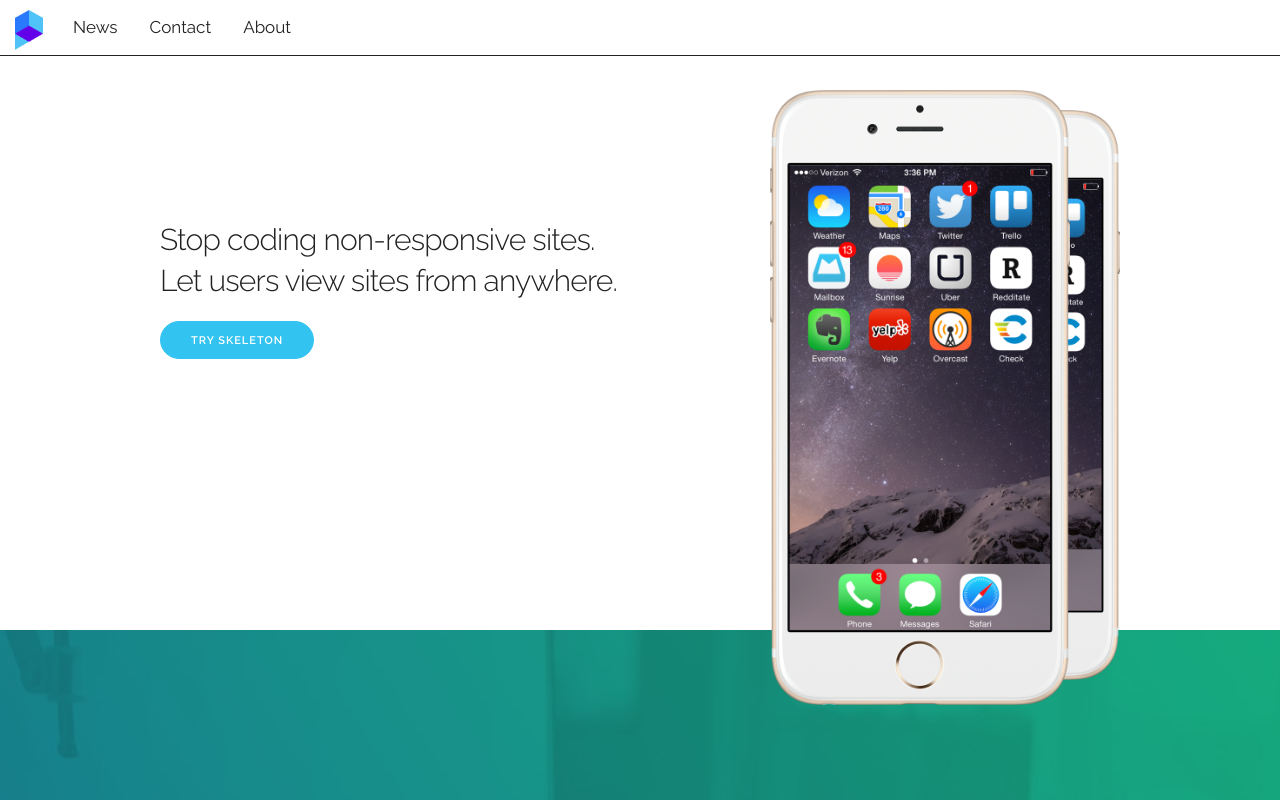
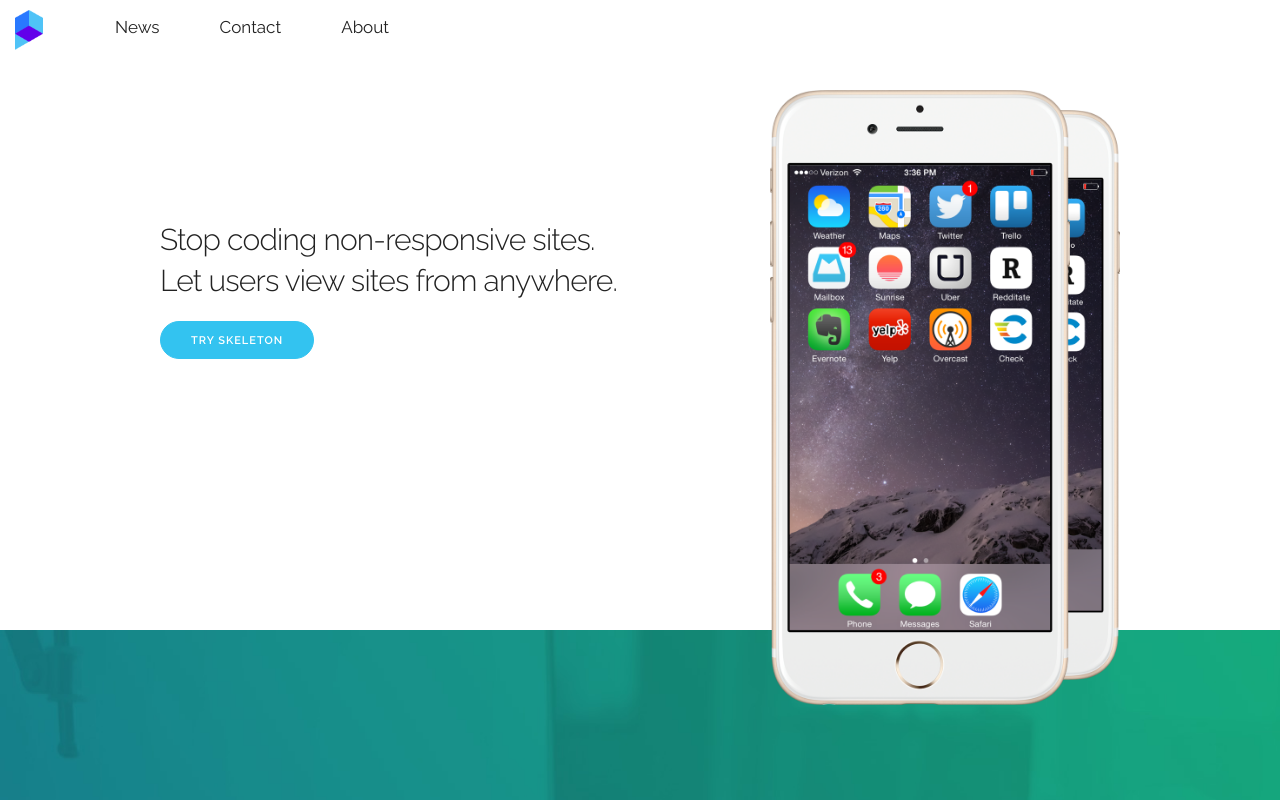
Before and after one commit to shundev/hatchwatch, a website built with Parcel: page src/index.html in a window 1280 px wide. Shown: the top 800 px of the page. Built offline with nearby package versions, Linux system fonts and the light colour scheme.

Commit message:
navbar design

```diff
--- a/src/index.styl
+++ b/src/index.styl
@@ -12,7 +12,6 @@
 .navbar
   overflow: hidden
   background-color: #FFF
-  border-bottom: 1px solid #222
   position: fixed
   width: 100%
   z-index: 10
@@ -22,7 +21,7 @@
     display: block
     color: #222
     text-align: center
-    padding: 14px 16px
+    padding: 1.4rem 3rem
     text-decoration: none
     font-size: 17px
 
```
